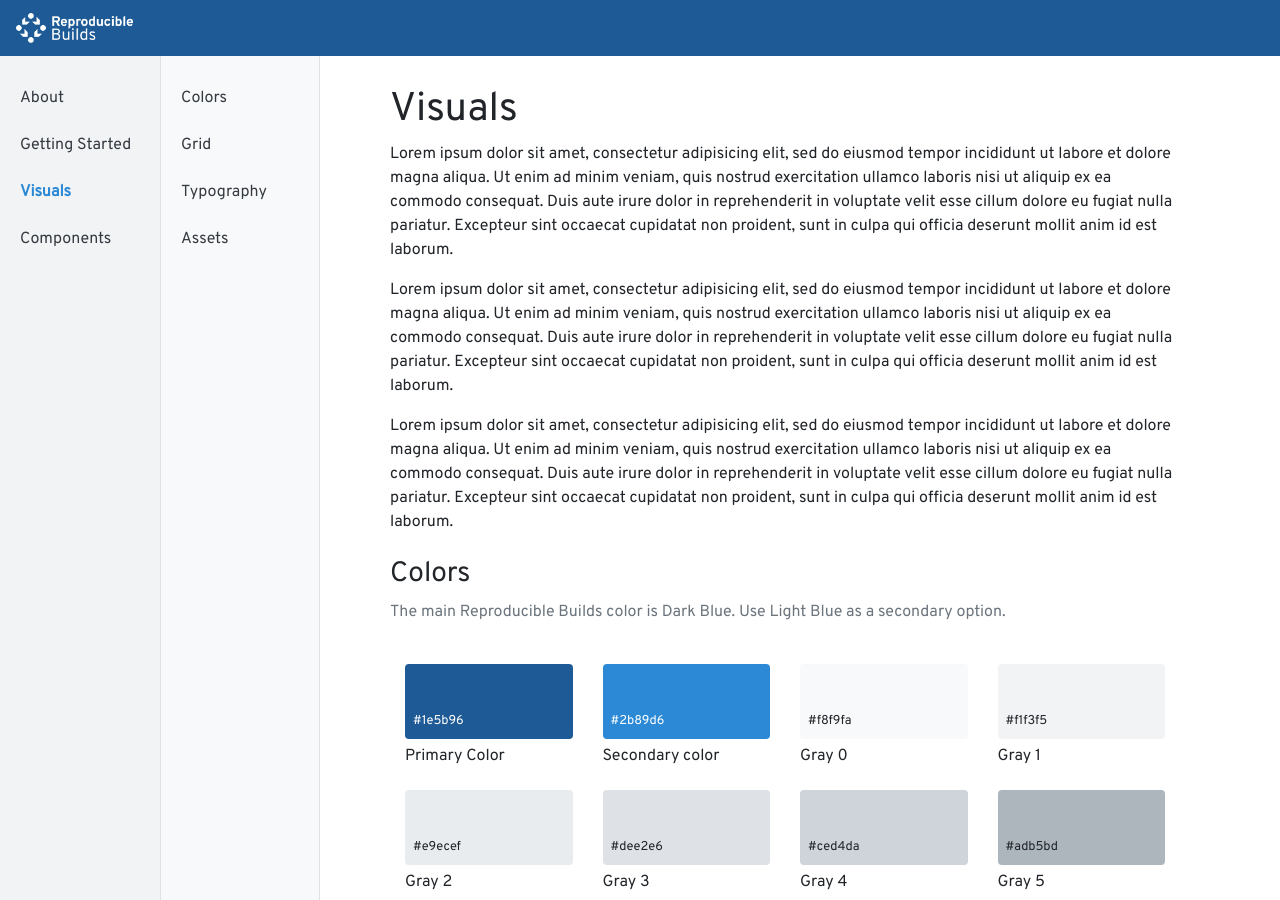
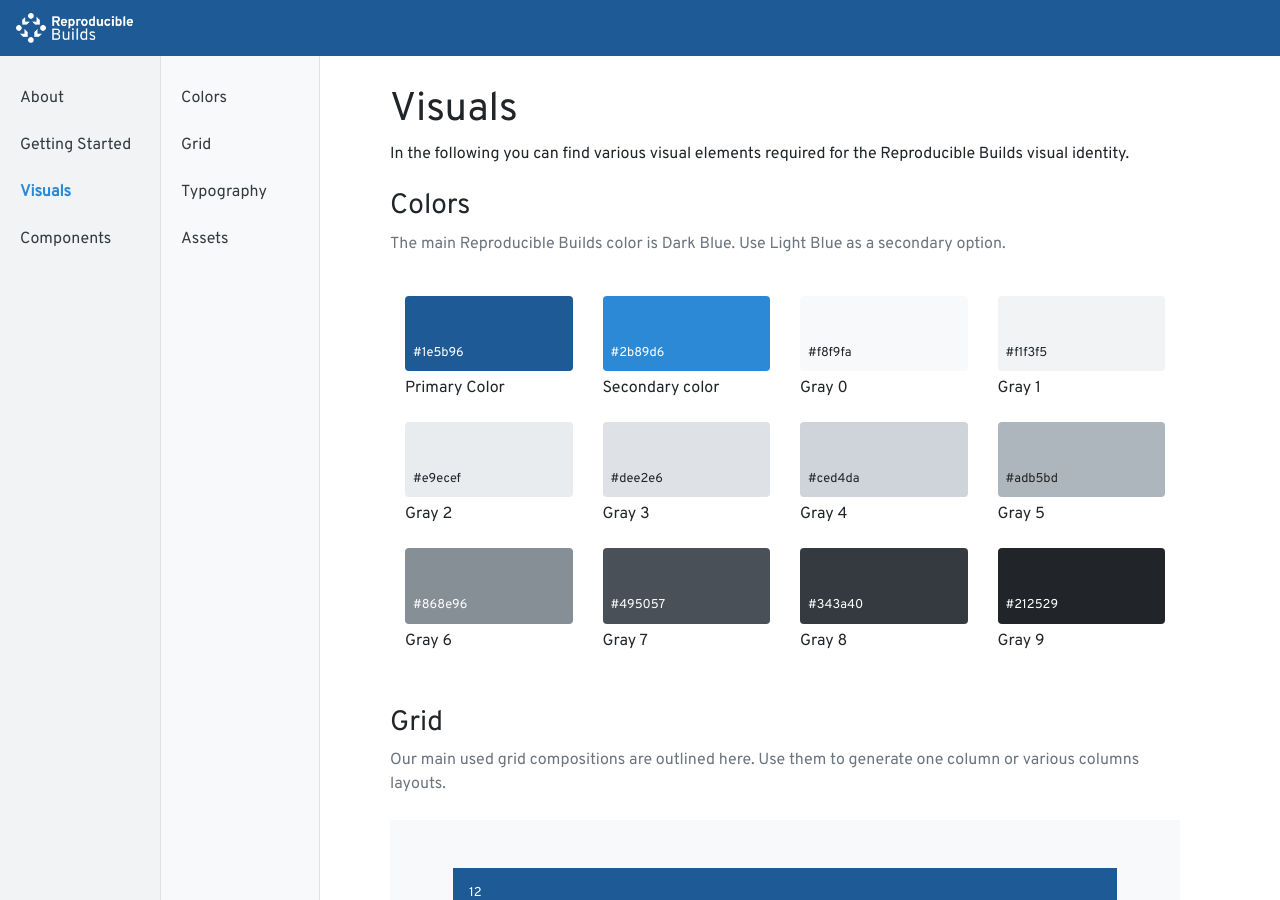
Before and after one commit to uracreative/reproducible-builds-styleguide, a Jekyll site: the page built from visuals.md, in a window 1280 px wide and 900 px high. Built offline with Jekyll 4.4.1, drawn with Linux system fonts in a browser that asks for light colours; some web fonts are replaced.

Commit message:
tweaked text removed lorem ipsum

```diff
--- a/visuals.md
+++ b/visuals.md
@@ -25,8 +25,4 @@
     - circlet: oi oi-arrow-circle-top
 ---
 
-Lorem ipsum dolor sit amet, consectetur adipisicing elit, sed do eiusmod tempor incididunt ut labore et dolore magna aliqua. Ut enim ad minim veniam, quis nostrud exercitation ullamco laboris nisi ut aliquip ex ea commodo consequat. Duis aute irure dolor in reprehenderit in voluptate velit esse cillum dolore eu fugiat nulla pariatur. Excepteur sint occaecat cupidatat non proident, sunt in culpa qui officia deserunt mollit anim id est laborum.
-
-Lorem ipsum dolor sit amet, consectetur adipisicing elit, sed do eiusmod tempor incididunt ut labore et dolore magna aliqua. Ut enim ad minim veniam, quis nostrud exercitation ullamco laboris nisi ut aliquip ex ea commodo consequat. Duis aute irure dolor in reprehenderit in voluptate velit esse cillum dolore eu fugiat nulla pariatur. Excepteur sint occaecat cupidatat non proident, sunt in culpa qui officia deserunt mollit anim id est laborum.
-
-Lorem ipsum dolor sit amet, consectetur adipisicing elit, sed do eiusmod tempor incididunt ut labore et dolore magna aliqua. Ut enim ad minim veniam, quis nostrud exercitation ullamco laboris nisi ut aliquip ex ea commodo consequat. Duis aute irure dolor in reprehenderit in voluptate velit esse cillum dolore eu fugiat nulla pariatur. Excepteur sint occaecat cupidatat non proident, sunt in culpa qui officia deserunt mollit anim id est laborum.
+In the following you can find various visual elements required for the Reproducible Builds visual identity.
```
